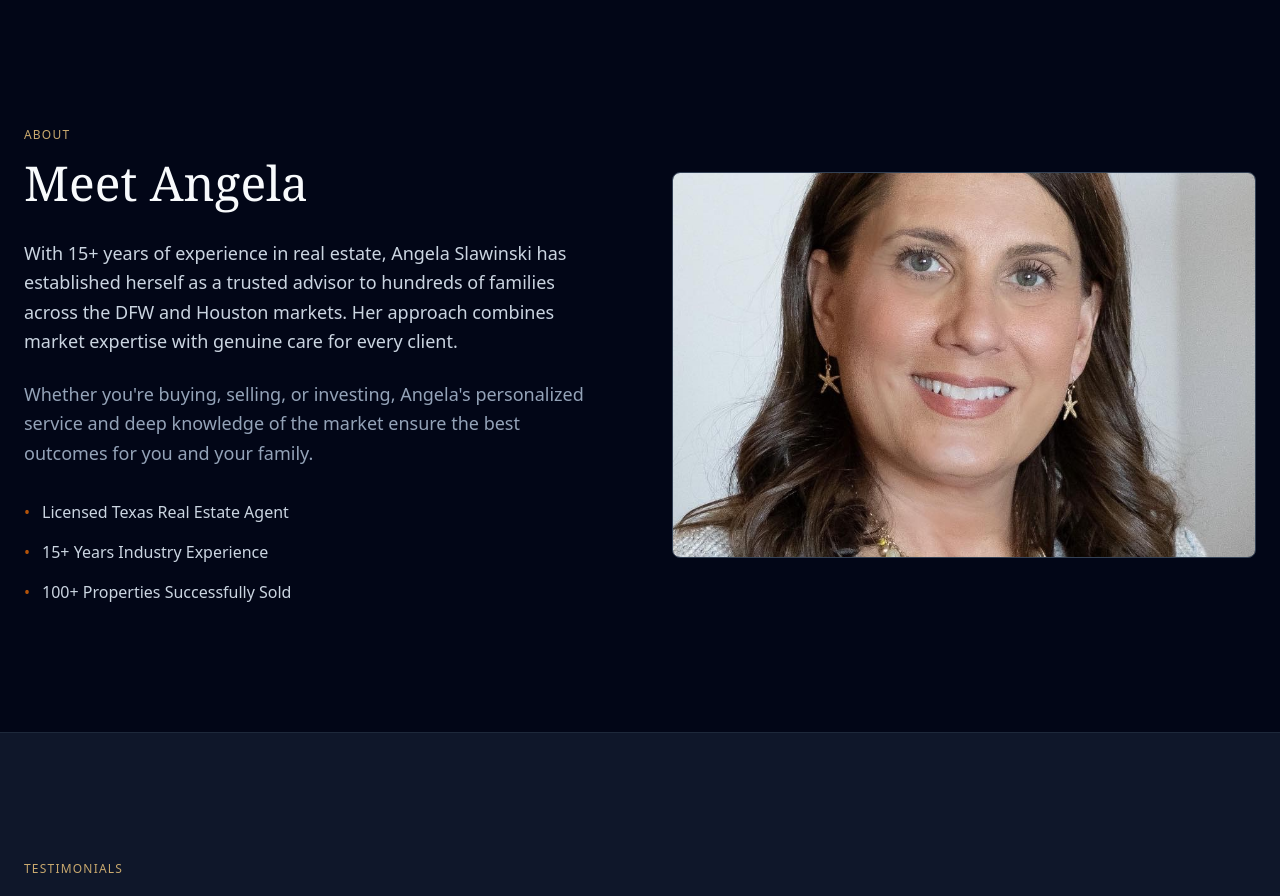
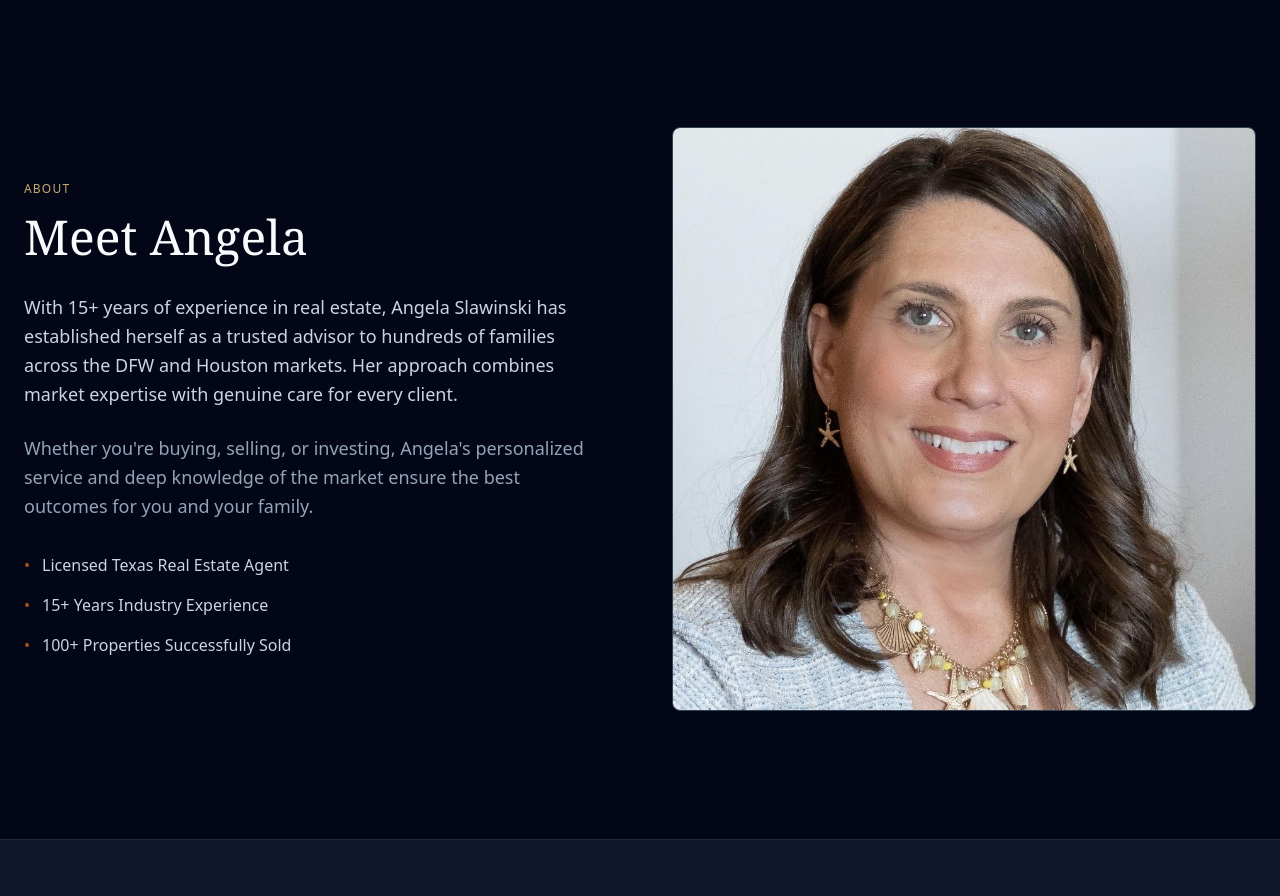
Before and after one commit to JimPerlGuy/angela-realestate, a React (Vite) app in the folder frontend/: page / in a window 1280 px wide. Shown: the part 1520-2416 px from the top of the page. Built offline with nearby package versions, Linux system fonts and the light colour scheme; no server answers.

Commit message:
Fix portrait image display to show full image without cropping
Removed fixed height constraint and object-cover that was cropping the portrait. Image now displays at its natural aspect ratio, showing the complete portrait without clipping.

Co-Authored-By: Claude Haiku 4.5 <noreply@anthropic.com>

```diff
--- a/frontend/src/pages/Home.jsx
+++ b/frontend/src/pages/Home.jsx
@@ -179,7 +179,7 @@ export default function Home() {
             </div>
           </div>
           <div className="rounded-lg overflow-hidden border border-slate-700">
-            <img src="/angela-portrait.jpg" alt="Angela Slawinski" className="w-full h-96 object-cover" />
+            <img src="/angela-portrait.jpg" alt="Angela Slawinski" className="w-full" />
           </div>
         </div>
       </section>
```
